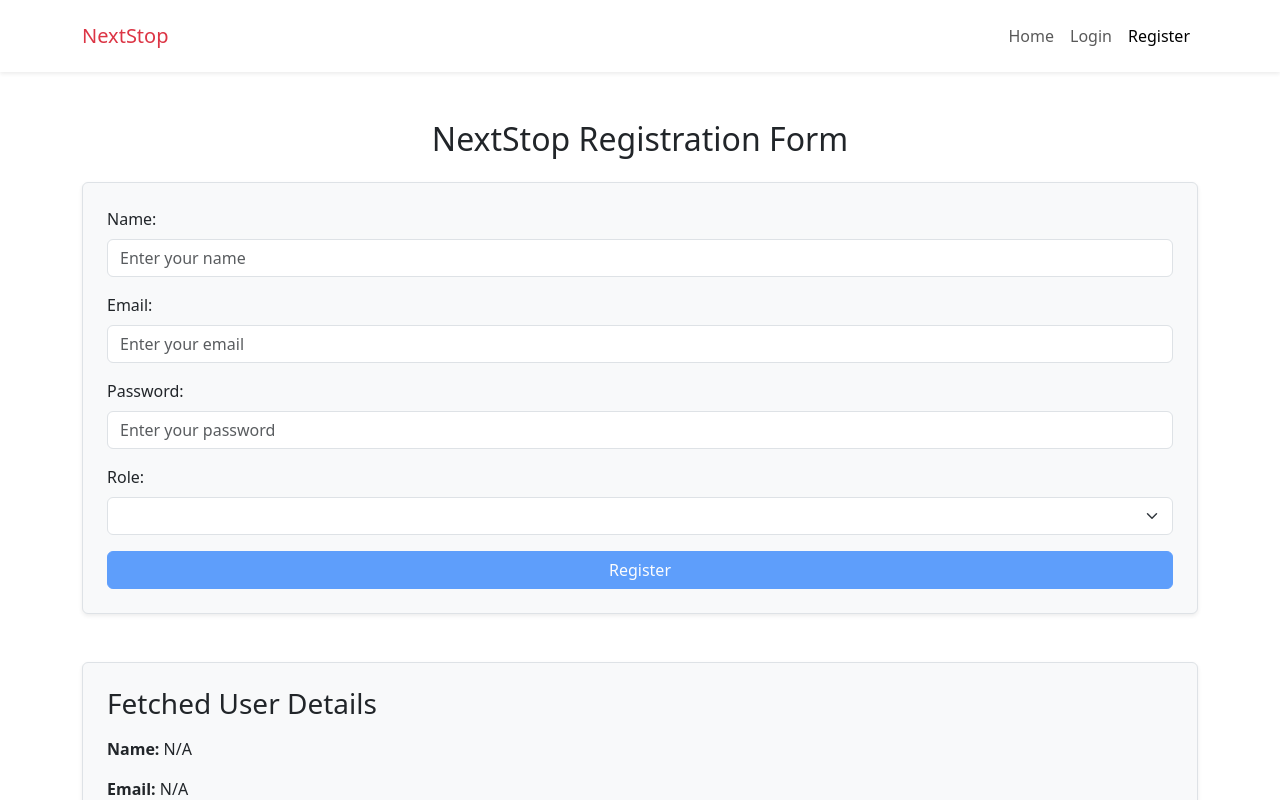
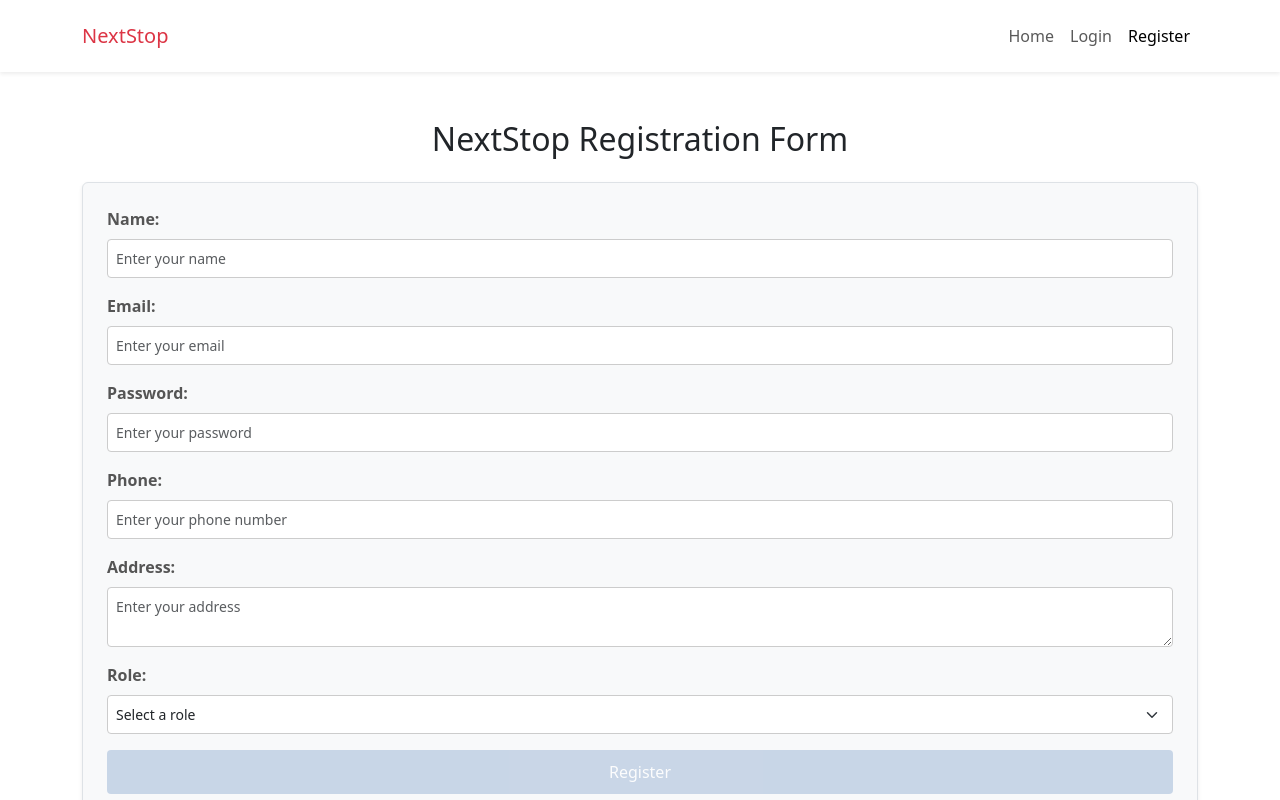
Before and after one commit to Khushi-Chitte/NextStopFrontend, an Angular app: page /app-registration in a window 1280 px wide. Shown: the top 800 px of the page. Built offline with nearby package versions, Linux system fonts and the light colour scheme.

Commit message:
register page css

```diff
--- a/src/app/components/login/login.component.css
+++ b/src/app/components/login/login.component.css
@@ -1,6 +1,6 @@
 .form-container {
     max-width: 500px;
-    margin: 0 auto;
+    margin: 70px auto;
     padding: 20px;
     border-radius: 8px;
     background-color: #f9f9f9;
@@ -61,3 +61,24 @@ h3 {
 p {
     font-size: 14px;
 }
+
+button {
+    width: 100%;
+    padding: 10px;
+    font-size: 16px;
+    border: none;
+    border-radius: 4px;
+    background: linear-gradient(to right, #ff9a9e, #ff616f);
+    color: white;
+    cursor: pointer;
+    transition: background 0.3s ease;
+}
+
+button:hover {
+    background: linear-gradient(to right, #ff616f, #ff9a9e); /* Reverse gradient on hover */
+}
+
+button:disabled {
+    background: #b0c4de;
+    cursor: not-allowed;
+}
--- a/src/app/components/login/login.component.ts
+++ b/src/app/components/login/login.component.ts
@@ -15,14 +15,11 @@ export class LoginComponent {
     password: ''
   };
 
-  // Login handler
   onLogin() {
   const storedUser = JSON.parse(localStorage.getItem('userDetails') || '{}');
 
-  // Check if the entered credentials match the stored credentials
   if (this.loginData.email === storedUser.email && this.loginData.password === storedUser.password) {
     console.log('Login successful');
-    // You can store the user role in localStorage or set a logged-in state if needed
     localStorage.setItem('loggedIn', 'true');
   } else {
     console.log('Invalid credentials');
--- a/src/app/components/registration/registration.component.css
+++ b/src/app/components/registration/registration.component.css
@@ -0,0 +1,94 @@
+.form-container {
+    max-width: 500px;
+    margin: 75px auto;
+    padding: 20px;
+    border-radius: 8px;
+    background-color: #f9f9f9;
+    box-shadow: 0 4px 8px rgba(0, 0, 0, 0.1);
+}
+
+h2.form-title {
+    text-align: center;
+    color: #333;
+}
+
+.form-group {
+    margin-bottom: 15px;
+}
+
+label {
+    font-weight: bold;
+    color: #555;
+    display: block;
+    margin-bottom: 8px;
+}
+
+input,
+textarea,
+select {
+    width: 100%;
+    padding: 8px;
+    border: 1px solid #ccc;
+    border-radius: 4px;
+    font-size: 14px;
+    margin-bottom: 5px;
+}
+
+button {
+    width: 100%;
+    padding: 10px;
+    font-size: 16px;
+    border: none;
+    border-radius: 4px;
+    background-color: #007bff;
+    color: white;
+    cursor: pointer;
+}
+
+button:disabled {
+    background-color: #b0c4de;
+    cursor: not-allowed;
+}
+
+.error-message {
+    color: red;
+    font-size: 12px;
+    margin-top: 5px;
+}
+
+.fetched-user-container {
+    margin-top: 20px;
+    padding: 20px;
+    border-radius: 8px;
+    background-color: #f9f9f9;
+    box-shadow: 0 4px 8px rgba(0, 0, 0, 0.1);
+}
+
+h3 {
+    color: #444;
+}
+
+p {
+    font-size: 14px;
+}
+
+button {
+    width: 100%;
+    padding: 10px;
+    font-size: 16px;
+    border: none;
+    border-radius: 4px;
+    background: linear-gradient(to right, #ff9a9e, #ff616f);
+    color: white;
+    cursor: pointer;
+    transition: background 0.3s ease;
+}
+
+button:hover {
+    background: linear-gradient(to right, #ff616f, #ff9a9e); /* Reverse gradient on hover */
+}
+
+button:disabled {
+    background: #b0c4de;
+    cursor: not-allowed;
+}
--- a/src/app/components/registration/registration.component.html
+++ b/src/app/components/registration/registration.component.html
@@ -23,16 +23,35 @@
         <div class="mb-3">
             <label for="password" class="form-label">Password:</label>
             <input type="password" id="password" name="password" [(ngModel)]="user.password" required
-                #password="ngModel" class="form-control" placeholder="Enter your password" />
+                #password="ngModel" class="form-control" placeholder="Enter your password"
+                minlength="8" maxlength="255"/>
             <div *ngIf="password.invalid && password.touched" class="text-danger mt-1">
-                Password is required.
+                Password must be between 8 and 255 characters.
             </div>
+        </div>
+
+        <div class="mb-3">
+            <label for="phone" class="form-label">Phone:</label>
+            <input type="text" id="phone" name="phone" [(ngModel)]="user.phone" required
+                #phone="ngModel" class="form-control" placeholder="Enter your phone number"
+                pattern="^\d{10}$"/>
+            <div *ngIf="phone.invalid && phone.touched"  class="text-danger mt-1">
+                Phone must be numeric and exactly 10 digits.
+            </div>
+        </div>
+
+        <div class="mb-3">
+            <label for="address" class="form-label">Address:</label>
+            <textarea type="text" id="address" name="address" [(ngModel)]="user.address" required
+                #address="ngModel" class="form-control" placeholder="Enter your address"
+                rows="2"></textarea>
         </div>
 
         <div class="mb-3">
             <label for="role" class="form-label">Role:</label>
             <select id="role" name="role" [(ngModel)]="user.role" required #role="ngModel" class="form-select">
-                <option *ngFor="let role of roles" [value]="role.id">{{ role.name }}</option>
+                <option value="" disabled>Select a role</option>
+                <option *ngFor="let role of roles">{{ role }}</option>
             </select>
             <div *ngIf="role.invalid && role.touched" class="text-danger mt-1">
                 Role is required.
@@ -46,11 +65,14 @@
         </div>
     </form>
 
-    <div class="mt-5 p-4 border rounded shadow-sm bg-light">
+    <div class="mt-5 mb-5 p-4 border rounded shadow-sm bg-light">
         <h3 class="mb-3">Fetched User Details</h3>
         <p><strong>Name:</strong> {{ fetchedUser?.name || 'N/A' }}</p>
         <p><strong>Email:</strong> {{ fetchedUser?.email || 'N/A' }}</p>
-        <p><strong>Role:</strong> {{ getRoleName(fetchedUser?.role) }}</p>
+        <p><strong>Phone:</strong> {{ fetchedUser?.phone || 'N/A' }}</p>
+        <p><strong>Address:</strong> {{ fetchedUser?.address || 'N/A' }}</p>
+        <p><strong>Role:</strong> {{ fetchedUser?.role || 'N/A'}}</p>
+        <p><strong>isActive:</strong> {{ fetchedUser?.isActive || 'N/A'}}</p>
         <div class="text-center">
             <button (click)="fetchData()" class="btn btn-secondary mt-3">Fetch Data</button>
         </div>
--- a/src/app/components/registration/registration.component.ts
+++ b/src/app/components/registration/registration.component.ts
@@ -14,14 +14,13 @@ export class RegistrationComponent {
     name: '',
     email: '',
     password: '',
-    role: null,
+    phone: '',
+    address: '',
+    role: '',
+    isActive: true
   };
 
-  roles = [
-    { id: 'admin', name: 'Admin' },
-    { id: 'passenger', name: 'Passenger' },
-    { id: 'operator', name: 'Operator' },
-  ];
+  roles = ['passenger', 'operator', 'admin'];
 
   fetchedUser: any = null;
 
@@ -40,8 +39,8 @@ export class RegistrationComponent {
   }
 
   // Method to get role name by role ID
-  getRoleName(roleId: string | null): string {
-    const role = this.roles.find((r) => r.id === roleId);
-    return role ? role.name : 'Role not found';
-  }
+  // getRoleName(roleId: string | null): string {
+  //   const role = this.roles.find((r) => r.id === roleId);
+  //   return role ? role.name : 'Role not found';
+  // }
 }
```
